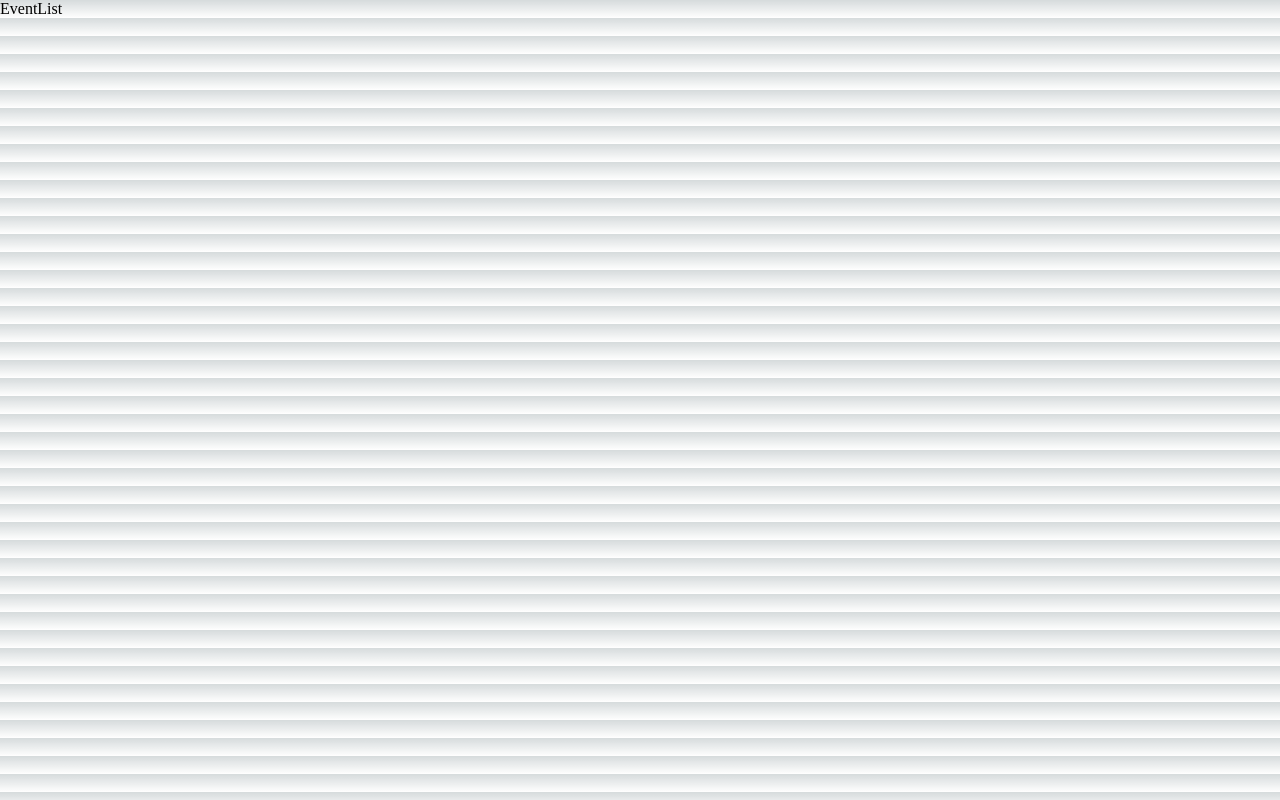
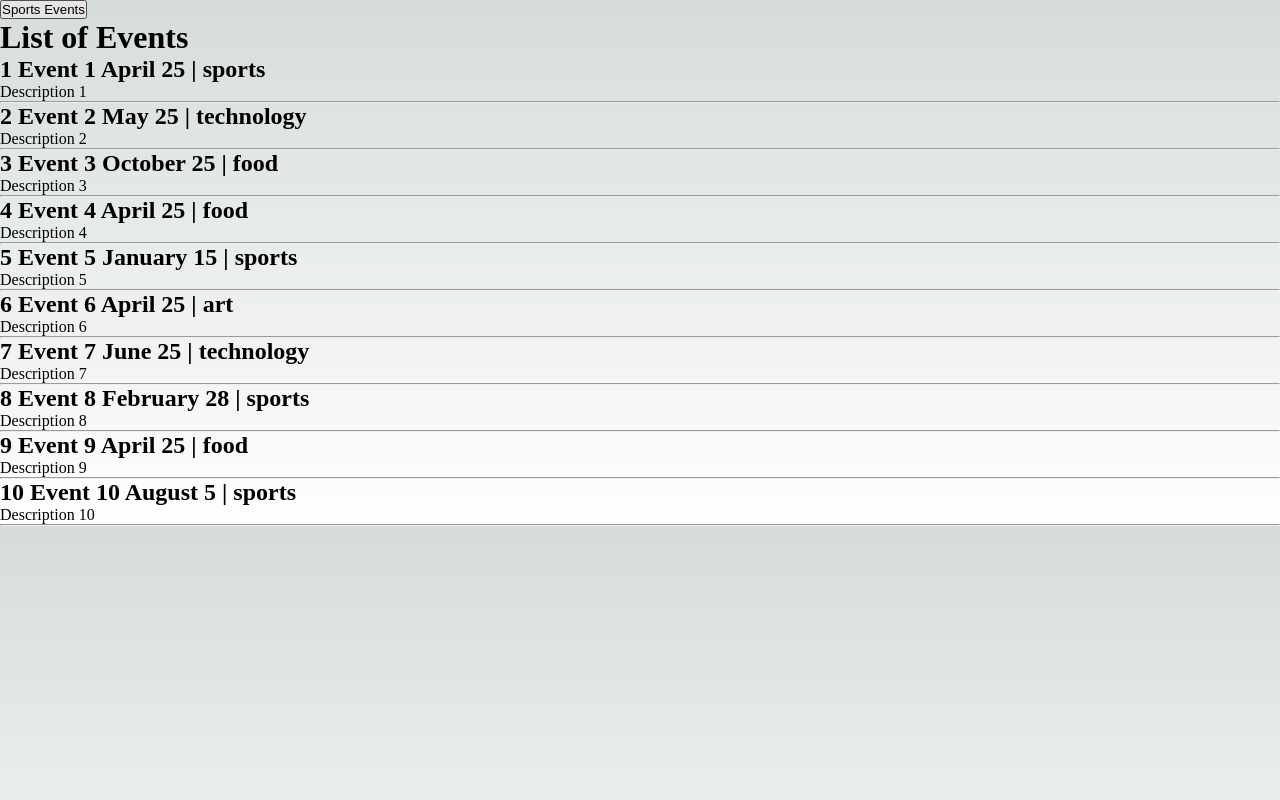
Before and after one commit to jasmeets-6575/learning-nextjs, a Next.js app in the folder by-codevolution/02-pre-rendering/: page /events in a window 1280 px wide. Built offline with nearby package versions, Linux system fonts and the light colour scheme; data requests are answered from the project's data file.

Commit message:
rendering data

```diff
--- a/by-codevolution/02-pre-rendering/pages/events.js
+++ b/by-codevolution/02-pre-rendering/pages/events.js
@@ -1,7 +1,35 @@
-const EventList = () => {
-  return <div>EventList</div>;
-};
+import { useRouter } from "next/router";
+import { useState } from "react";
 
+function EventList({ eventList }) {
+  const [events, setEvents] = useState(eventList);
+  const router = useRouter();
+
+  const fetchSportsEvents = async () => {
+    const resp = await fetch(`http://localhost:4000/events?category=sports`);
+    const data = await resp.json();
+    setEvents(data);
+    router.push("/events?category=sports", undefined, { shallow: true });
+  };
+
+  return (
+    <>
+      <button onClick={fetchSportsEvents}>Sports Events</button>
+      <h1>List of Events</h1>
+      {events.map((event) => {
+        return (
+          <div key={event.id}>
+            <h2>
+              {event.id} {event.title} {event.date} | {event.category}
+            </h2>
+            <p>{event.description}</p>
+            <hr />
+          </div>
+        );
+      })}
+    </>
+  );
+}
 export default EventList;
 
 export async function getServerSideProps(context) {
```
